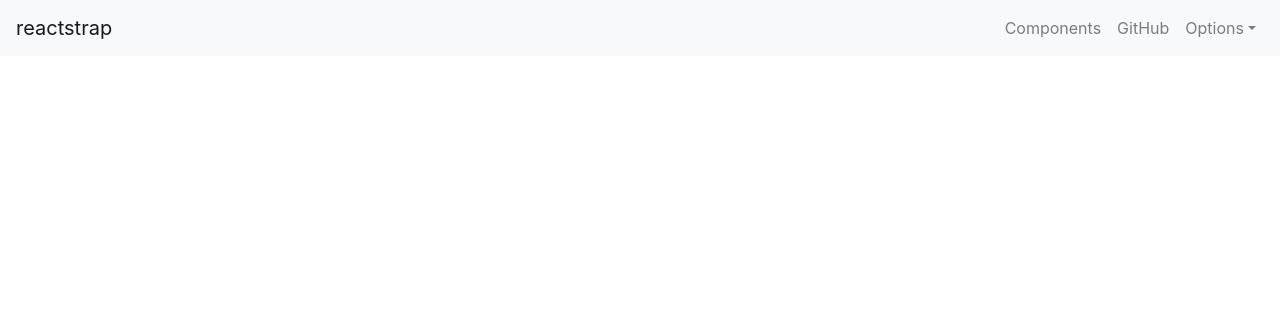
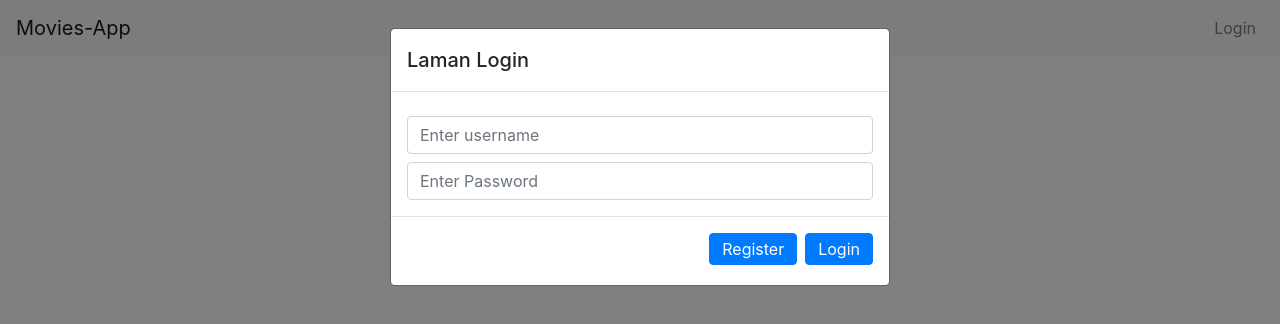
Before and after one commit to kartikasilalahi/bioskop-app, a React (Create React App) app in the folder bioskopui/: page /LamanLogin in a window 1280 px wide. Shown: the top 324 px of the page. Built offline with nearby package versions, Linux system fonts and the light colour scheme; no server answers.

Commit message:
coba login regist tp belum selesai

```diff
--- a/bioskopui/src/App.js
+++ b/bioskopui/src/App.js
@@ -4,7 +4,7 @@ import Header from './components/Header';
 import Home from './pages/Home'
 import {Switch, Route} from 'react-router-dom'
 import ManageAdmin from './pages/manageadmin'
-
+import LamanLogin from './components/LamanLogin'
 
 function App() {
   return (
@@ -13,6 +13,7 @@ function App() {
       <Switch>
         <Route exact path={'/'} > <Home/> </Route>
         <Route exact path={'/manageadmin'}><ManageAdmin/> </Route>
+        <Route exact path={'/LamanLogin'}><LamanLogin/></Route>
       </Switch>
     </div>
   );
--- a/bioskopui/src/components/Header.jsx
+++ b/bioskopui/src/components/Header.jsx
@@ -20,30 +20,30 @@ const Header = props => {
 
     return (
         <div>
-        <Navbar color="light" light expand="xs">
-            <NavbarBrand href="/">reactstrap</NavbarBrand>
+        <Navbar color="light" light expand="md">
+            <NavbarBrand href="/">Movies-App</NavbarBrand>
             <NavbarToggler onClick={toggle} />
             <Collapse isOpen={isOpen} navbar>
             <Nav className="ml-auto" navbar>
                 <NavItem>
-                <NavLink href="/components/">Components</NavLink>
+                <NavLink href="/LamanLogin/">Login</NavLink>
                 </NavItem>
-                <NavItem>
+                {/* <NavItem>
                 <NavLink href="https://github.com/reactstrap/reactstrap">
                     GitHub
                 </NavLink>
                 </NavItem>
                 <UncontrolledDropdown nav inNavbar>
                 <DropdownToggle nav caret>
-                    Options
+                    Akun
                 </DropdownToggle>
                 <DropdownMenu right>
-                    <DropdownItem>Option 1</DropdownItem>
-                    <DropdownItem>Option 2</DropdownItem>
+                    <DropdownItem>Masuk</DropdownItem>
+                    <DropdownItem>Daftar</DropdownItem>
                     <DropdownItem divider />
                     <DropdownItem>Reset</DropdownItem>
                 </DropdownMenu>
-                </UncontrolledDropdown>
+                </UncontrolledDropdown> */}
             </Nav>
             </Collapse>
         </Navbar>
--- /dev/null
+++ b/bioskopui/src/components/LamanLogin.jsx
@@ -0,0 +1,110 @@
+import React, { Component } from 'react';
+import Swal from 'sweetalert2'
+import withReactContent from 'sweetalert2-react-content'
+import {Modal, ModalBody, ModalFooter, ModalHeader} from 'reactstrap';
+import Axios from 'axios'
+import { APIURL } from '../support/APiUrl';
+
+const MySwal = withReactContent(Swal)
+
+class LamanLogin extends Component {
+    state = {
+        datauser:[],
+        modalLogin:true,
+        Login:false
+    }
+
+    componentDidMount(){
+        Axios.get(`${APIURL}users`)
+        .then(res=>{
+            this.setState({datauser:res.data})
+        })
+        .catch(err=>{
+            console.log('error get nya',err)
+        })
+    }
+
+    btnRegister=()=>{
+        const {datauser,Login} = this.state
+        var newUser = this.refs.username.value
+        var newPass = this.refs.password.value
+        var data = {
+            username:newUser,
+            password:newPass
+        }
+        if ( newPass && newUser !== '') {
+            Axios.post(`${APIURL}users`, data)
+            .then(()=>{
+                Axios.get(`${APIURL}users`)
+                .then(res=>{
+                    this.setState({datauser:res.data, modalAdd:false})
+                }).catch(err=>{
+                    console.log(err)
+                })
+            }).catch(err=>{
+                console.log(err)
+            })
+            MySwal.fire({
+                icon: "success",
+                title: 'Berhasil!',
+                text: 'Berhasil Registrasi.'
+            })
+        } else {
+            MySwal.fire({
+                icon: 'error',
+                title: 'Oops...',
+                text: 'Lengkapi Data!'
+            })
+        }
+    }
+
+    btnLogin=()=>{
+        const {datauser,Login} = this.state
+        var inputUser = this.refs.username.value
+        var inputPass = this.refs.password.value
+        console.log(inputUser)
+        for(var i = 0; i < datauser.length; i++){
+            if (inputPass === datauser[i].password && inputUser==="admin" ) {
+                this.setState({modalLogin:false, Login:true})
+                MySwal.fire({
+                    icon: "success",
+                    title: 'Berhasil!',
+                    text: 'Anda Masuk Laman Admin.'
+                })
+            } if (inputPass === datauser[i].password && inputUser===datauser[i].username) {
+                this.setState({modalLogin:false,Login:true})
+                MySwal.fire({
+                    icon: "success",
+                    title: 'Berhasil!',
+                    text: 'Anda Masuk Laman User.'
+                })
+            } else {
+                this.setState({Login:false})
+                console.log("error login")
+
+            }
+        }
+    }
+
+
+    render() {
+        return (
+            <div>
+                <Modal isOpen={this.state.modalLogin} toggle={()=>this.setState({modalLogin:false})}>
+                    <ModalHeader>Laman Login</ModalHeader>
+                    <ModalBody>
+                        <input type="text" ref="username" placeholder="Enter username" className="form-control mt-2" />
+                        <input type="password" ref="password" placeholder="Enter Password" className="form-control mt-2" />
+                    </ModalBody>
+                    <ModalFooter>
+                        <button  onClick={this.btnRegister} className="btn btn-primary mb-2" style={{height:"2rem", lineHeight:"14px"}}>Register</button>
+                        <button onClick={this.btnLogin} className="btn btn-primary mb-2" style={{height:"2rem", lineHeight:"14px"}}>Login</button>
+
+                    </ModalFooter>
+                </Modal>
+
+            </div>
+        );
+    }
+}
+export default LamanLogin;
--- a/bioskopui/src/pages/manageadmin.jsx
+++ b/bioskopui/src/pages/manageadmin.jsx
@@ -119,12 +119,12 @@ class ManageAdmin extends Component {
     btnEdit=(index)=>{
         var editData = this.state.datafilm
         this.setState({modalEdit:true,indexedit:index, selectidEdit:editData[index].id})
-        console.log('INI ID YANG DI EDIT',editData[index].id)
+        // console.log('INI ID YANG DI EDIT',editData[index].id)
+        console.log('INI JAM YANG AKAN DI EDIT',editData[index].jadwal)
     }
 
     // FUNCTION EDIT/UPDATE DATA FILM
-    updateFilm=(index)=>{
-        // console.log("Ini data",this.state.datafilm)
+    updateFilm=()=>{
         var editjadwal = []
         var jadwaltemplate=["12:00","14:00","16:00","18:00","20:00"]
         for(var i = 0; i<jadwaltemplate.length;i++){
@@ -133,6 +133,7 @@ class ManageAdmin extends Component {
             }
         }
         const {datafilm, indexedit} = this.state
+        var jadwalAwal=datafilm[indexedit].jadwal
         var newdatafilm=this.state.datafilm
         var iniref=this.refs
         var edittitle=iniref.editTitle.value
@@ -142,11 +143,14 @@ class ManageAdmin extends Component {
         var editdurasi=iniref.editDurasi.value
         var editgenre=iniref.editGenre.value
         var editproduksi=iniref.editProduksi.value
+        console.log("ini awal",jadwalAwal)
+        console.log("ini akhir", editjadwal)
+        console.log(indexedit)
 
+        if (editjadwal===[]) editjadwal=jadwalAwal
         if (edittitle  === "" ) edittitle=datafilm[indexedit]["title"]
         if (editimage === "") editimage=datafilm[indexedit]["image"]
         if (editsinopsis === "") editsinopsis=datafilm[indexedit]["sinopsis"]
-        if (editjadwal==="") editjadwal=datafilm[indexedit][`jadwal`]
         if (editsutradara==="") editsutradara=datafilm[indexedit]["sutradara"]
         if (editdurasi==="") editdurasi=datafilm[indexedit]["durasi"]
         if (editgenre==="") editgenre=datafilm[indexedit]["genre"]
```
Also changed, not shown: 1 other file (tests, documents, lock files or other folders).
